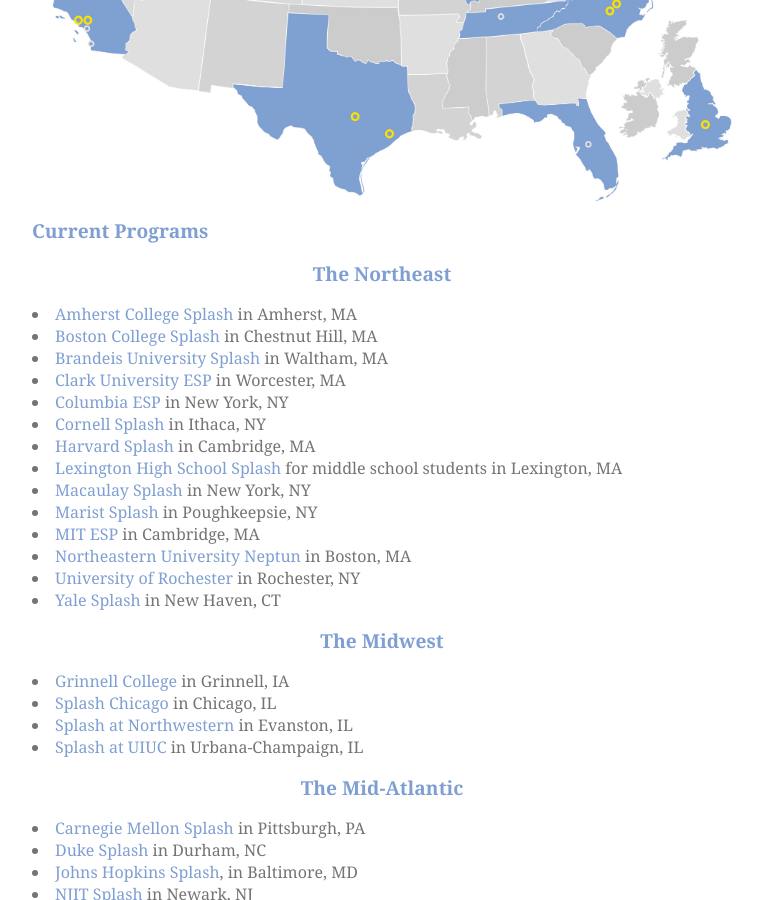
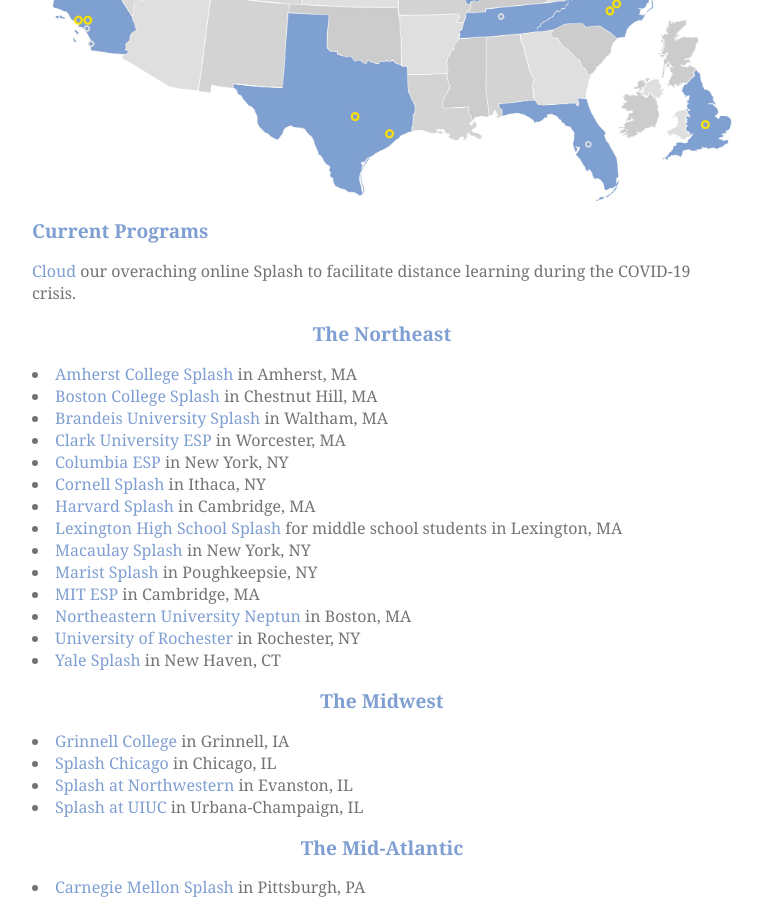
Before and after one commit to learning-unlimited/learning-unlimited.github.io, a Jekyll site: the page built from _current-programs/index.html, in a window 1280 px wide and 900 px high, scrolled down 513 px. Shown: the whole window, without its empty margins (250-1013 px from the left). Built offline with Jekyll 4.4.1, drawn with Linux system fonts in a browser that asks for light colours; nearby versions of some CDN libraries.

Commit message:
CLOUD added

```diff
--- a/_current-programs/index.html
+++ b/_current-programs/index.html
@@ -52,6 +52,8 @@
 </div>
 
 <h2>Current Programs</h2>
+
+  <a href="https://cloud.learningu.org/">Cloud</a> our overaching online Splash to facilitate distance learning during the COVID-19 crisis.</li>
 
 <div class="upcoming-programs">
 
```
